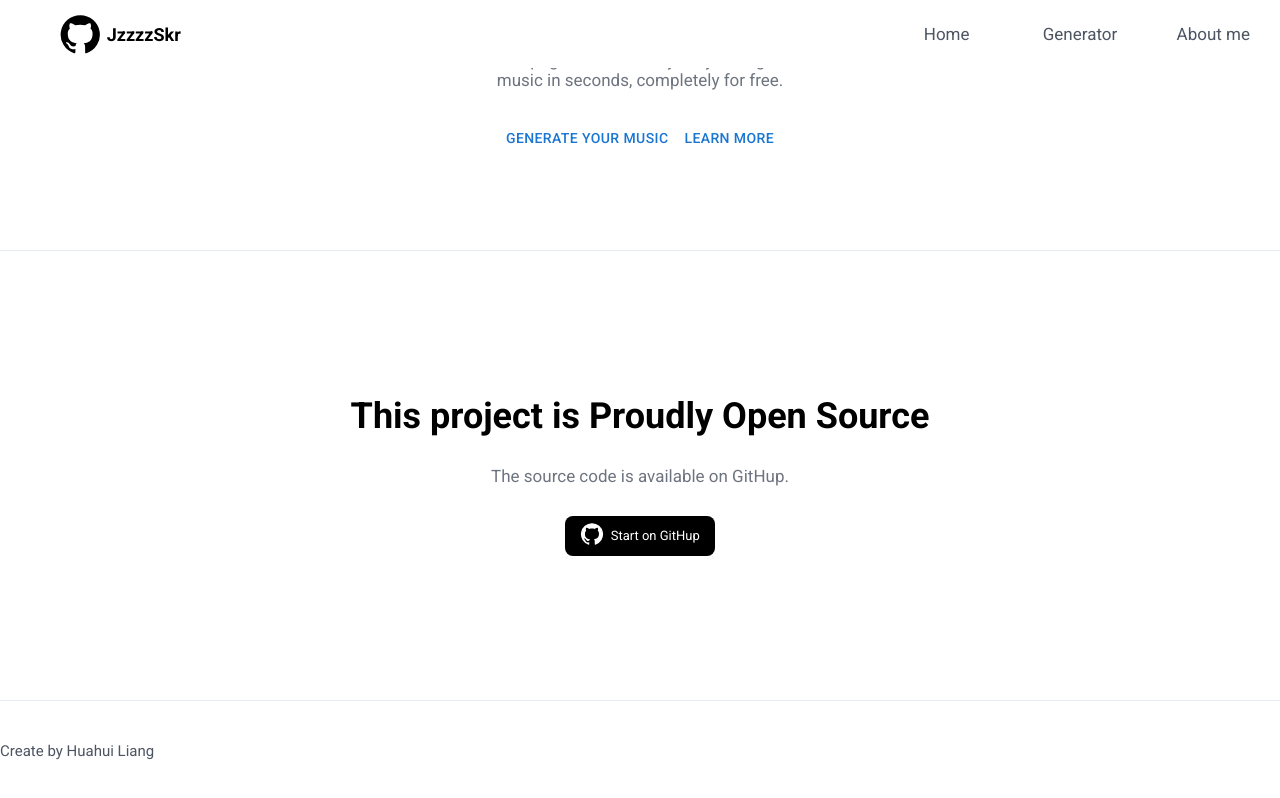
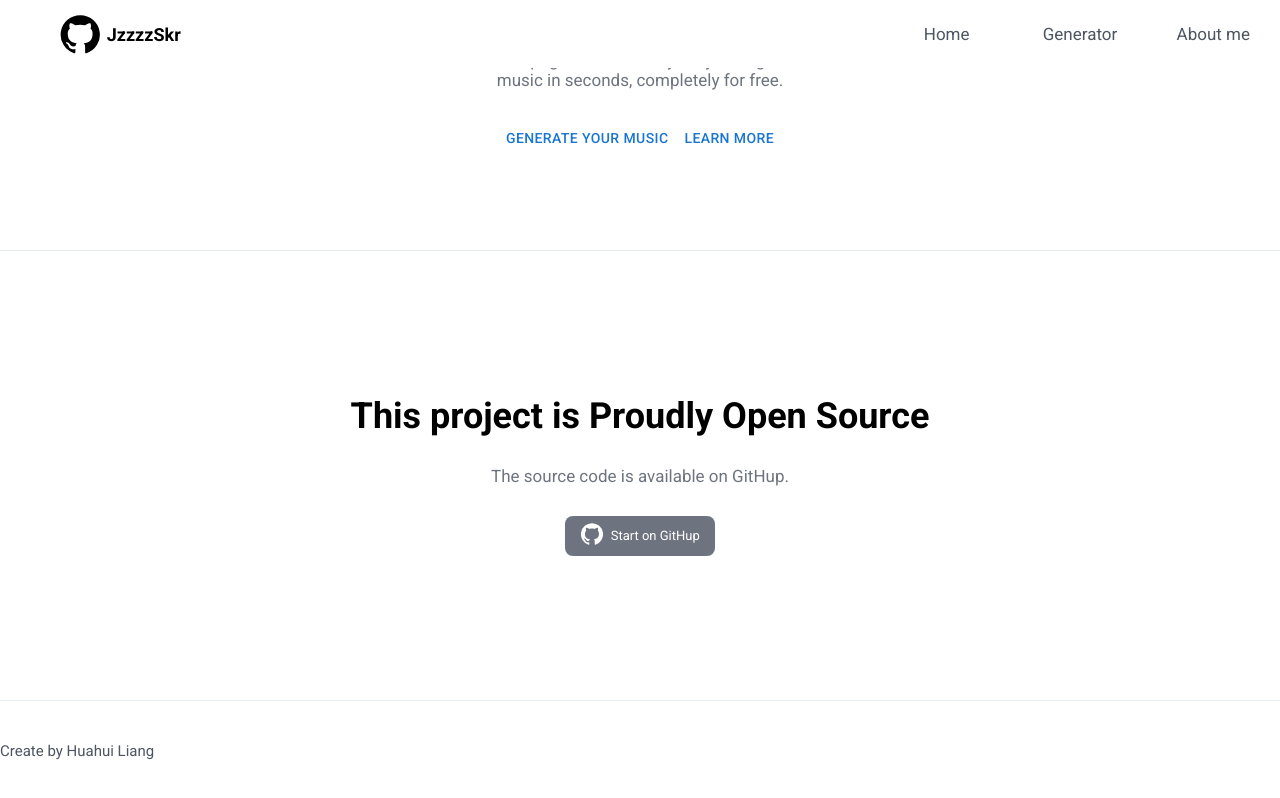
Before and after one commit to JzzzzSkr/music_generater, a Next.js app: page / in a window 1280 px wide. In both pictures the pointer is over the link "Start on GitHup". Shown: the part 268-1066 px from the top of the page. Built offline with nearby package versions, Linux system fonts and the light colour scheme.

Commit message:
home css 完成

```diff
--- a/src/components/Git/Git.scss
+++ b/src/components/Git/Git.scss
@@ -31,10 +31,15 @@
     justify-content: center;
     align-items: center;
     // font-size: 1em;
+    transition: all 0.3s ease-in-out;
 
     span {
       margin-left: 0.5em;
       font-size: 13px;
     }
+
+    &:hover {
+      background-color: #6e747f;
+    }
   }
 }
```
